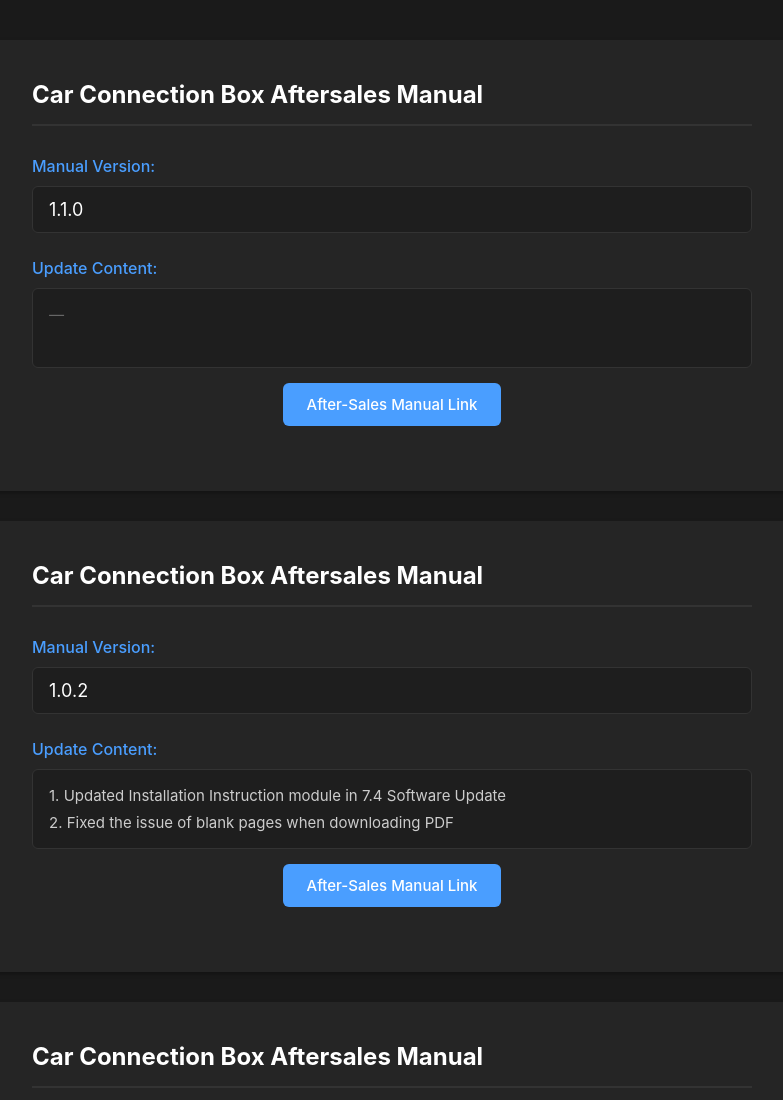
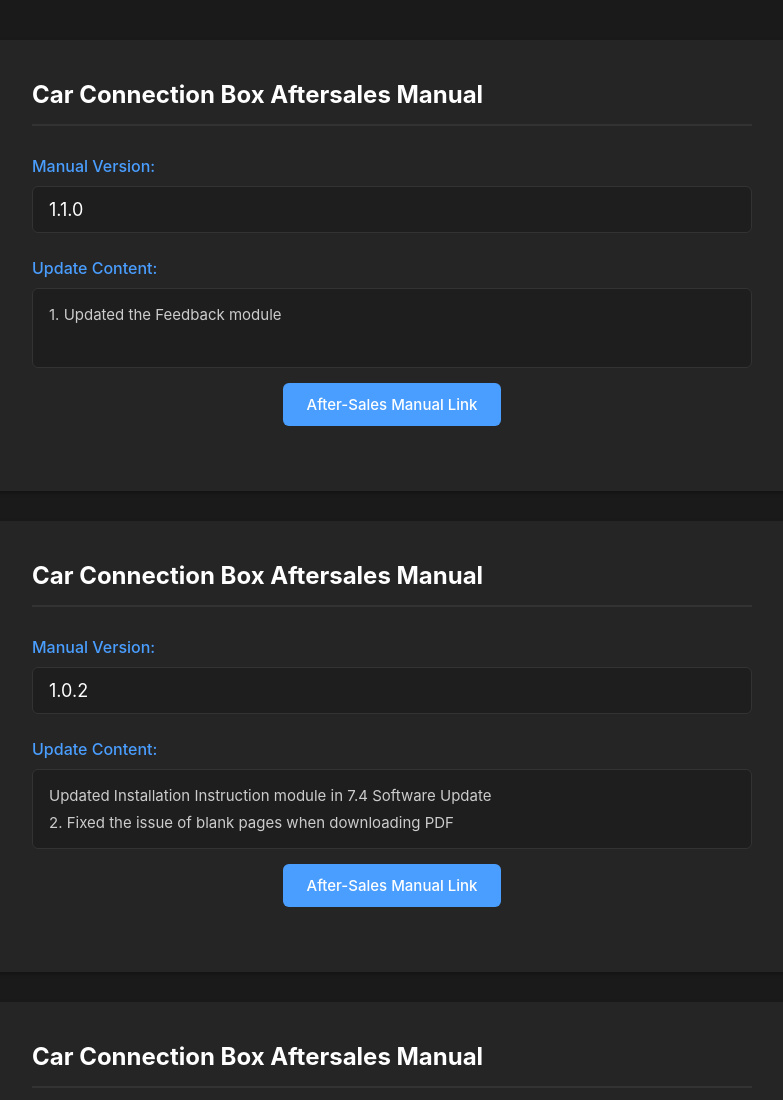
Before and after one commit to hisame1/Manual-Release-Platform, a plain HTML site: page index.html in a window 1280 px wide. Shown: the top 1100 px of the page, without its empty margins (248-1031 px from the left). Drawn offline with Linux system fonts and the light colour scheme.

Commit message:
Add files via upload

```diff
--- a/index.html
+++ b/index.html
@@ -130,8 +130,8 @@
 
             <div class="info-row">
                 <div class="info-label">Update Content:</div>
-                <div class="info-value update-content" style="text-align: left; padding-left: 16px;"><span class="update-placeholder">—</span></div>
-                <a href="./Manual-Release-Platform/V1.1.0(5.6)/index.html" target="_blank" class="manual-link-btn">After-Sales Manual Link</a>
+                <div class="info-value update-content" style="text-align: left; padding-left: 16px;">1. Updated the Feedback module</div>
+                <a href="./V1.1.0(5.6)/index.html" target="_blank" class="manual-link-btn">After-Sales Manual Link</a>
             </div>
         </div>
 
@@ -145,7 +145,7 @@
 
             <div class="info-row">
                 <div class="info-label">Update Content:</div>
-                <div class="info-value update-content" style="text-align: left; padding-left: 16px;">1. Updated Installation Instruction module in 7.4 Software Update
+                <div class="info-value update-content" style="text-align: left; padding-left: 16px;">Updated Installation Instruction module in 7.4 Software Update
 2. Fixed the issue of blank pages when downloading PDF</div>
                 <a href="./V1.0.2(4.30)/index.html" target="_blank" class="manual-link-btn">After-Sales Manual Link</a>
             </div>
```
